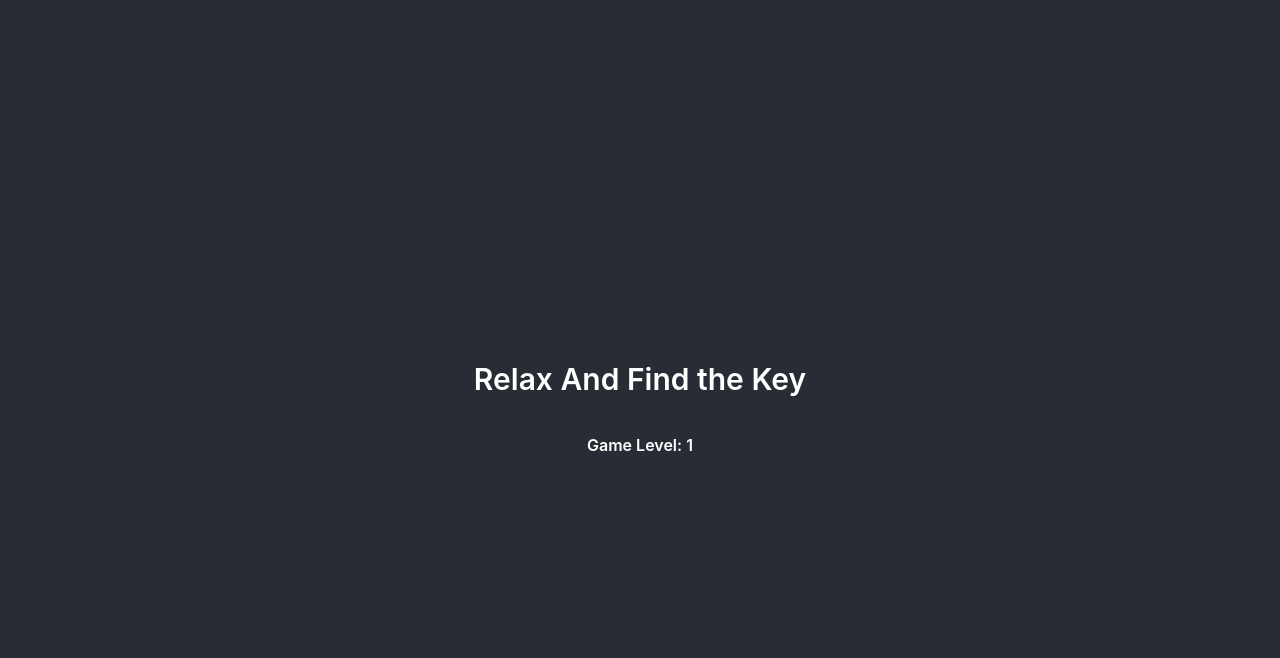
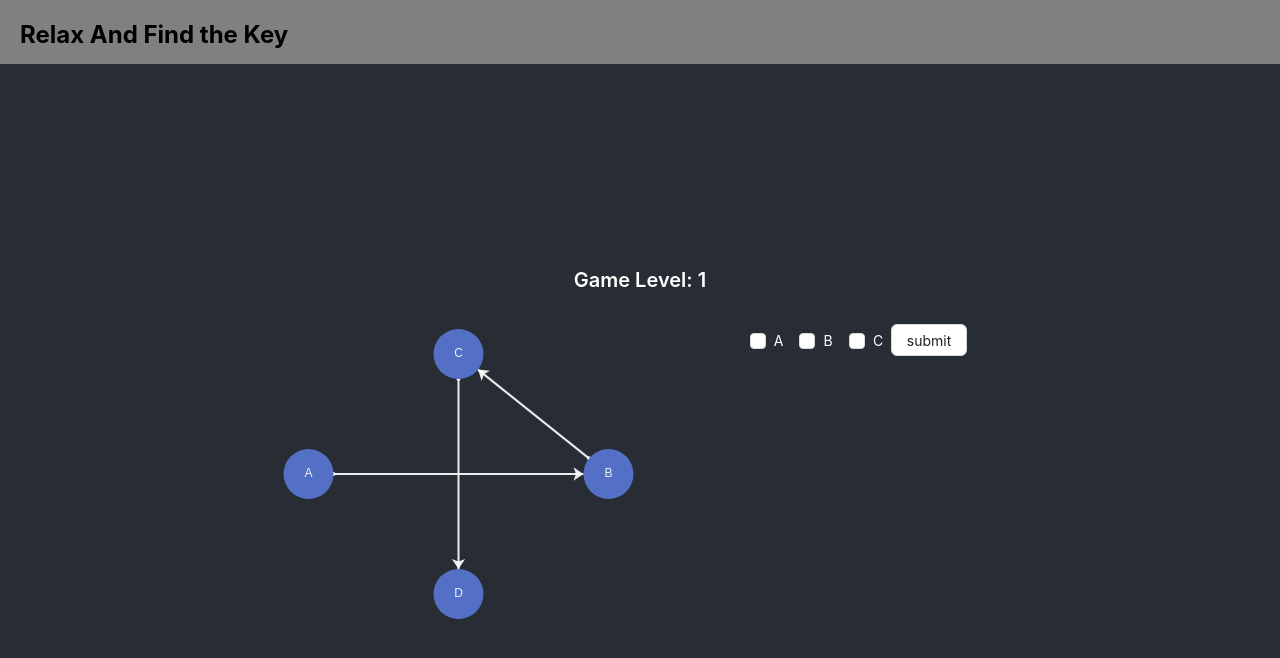
Before and after one commit to gdfy102217/CS5421-Project, a React (Create React App) app in the folder relax_frontend/: page /game/1 in a window 1280 px wide. Shown: the top 658 px of the page. Built offline with nearby package versions, Linux system fonts and the light colour scheme.

Commit message:
frontend graph feature added

```diff
--- a/relax_frontend/package.json
+++ b/relax_frontend/package.json
@@ -7,6 +7,8 @@
     "@testing-library/react": "^13.4.0",
     "@testing-library/user-event": "^13.5.0",
     "antd": "^5.15.3",
+    "echarts": "^5.5.0",
+    "echarts-for-react": "^3.0.2",
     "react": "^18.2.0",
     "react-dom": "^18.2.0",
     "react-router-dom": "^6.22.3",
--- a/relax_frontend/src/App.css
+++ b/relax_frontend/src/App.css
@@ -15,7 +15,8 @@
 
 .App-header {
   background-color: #282c34;
-  min-height: 100vh;
+  min-height: 92vh;
+  min-width: 100vh;
   display: flex;
   flex-direction: column;
   align-items: center;
@@ -41,4 +42,5 @@
   height: 10vh;
   width: 30vh;
   margin: 20px;
+  font-size: 30;
 }
--- /dev/null
+++ b/relax_frontend/src/components/Header.jsx
@@ -0,0 +1,16 @@
+import React from "react";
+
+export const Header = () => {
+  return (
+    <div style={{ minHeight: '8vh', background: 'grey' }}>
+      <header>
+        <div style={{ position: 'fixed', marginLeft: 20 }}>
+          <h2>Relax And Find the Key</h2>
+        </div>
+        {/* <div style={{ position: 'fixed', marginLeft: 1800 }}>
+          <h2>Team 8</h2>
+        </div> */}
+      </header>
+    </div>
+  );
+}
--- /dev/null
+++ b/relax_frontend/src/layout/MainLayout.jsx
@@ -0,0 +1,13 @@
+import React from "react";
+import { Header } from "../components/Header";
+
+export const MainLayout = ({ children }) => {
+  return (
+    <>
+      <Header />
+      <div>
+        {children}
+      </div>
+    </>
+  );
+}
--- a/relax_frontend/src/pages/GamePage.jsx
+++ b/relax_frontend/src/pages/GamePage.jsx
@@ -1,18 +1,139 @@
-import React from 'react';
-import { Typography } from "antd";
+import React, { useState } from 'react';
+import { Row, Col, Typography, Checkbox, Button } from "antd";
 import { useParams } from "react-router-dom";
+import { MainLayout } from '../layout/MainLayout';
+import { functionalDependencies } from '../utils/dummyData';
+// import * as echarts from 'echarts';
+import ReactECharts from 'echarts-for-react';
 
 export const GamePage = (props) => {
+  const [checkedValues, setCheckedValues] = useState();
+  const candidateKeys = ['A', 'B', 'C'];
+
+  const onChange = (checkedValues) => {
+    setCheckedValues(checkedValues);
+  };
+
+  const onSubmit = () => {
+    console.log(checkedValues);
+  }
+
   var { level } = useParams();
+
+  // Draw the chart
+  const option = {
+    // title: {
+    //   text: 'Functional Dependency Graph',
+    // },
+    tooltip: {},
+    animationDurationUpdate: 1500,
+    animationEasingUpdate: 'quinticInOut',
+    series: [
+      {
+        type: 'graph',
+        layout: 'none',
+        symbolSize: 50,
+        roam: true,
+        label: {
+          show: true
+        },
+        edgeSymbol: ['circle', 'arrow'],
+        edgeSymbolSize: [4, 10],
+        edgeLabel: {
+          fontSize: 20
+        },
+        data: [
+          {
+            name: 'A',
+            x: 300,
+            y: 300
+          },
+          {
+            name: 'B',
+            x: 800,
+            y: 300
+          },
+          {
+            name: 'C',
+            x: 550,
+            y: 100
+          },
+          {
+            name: 'D',
+            x: 550,
+            y: 500
+          }
+        ],
+        links: [
+          {
+            source: 'A',
+            target: 'B'
+          },
+          {
+            source: 'B',
+            target: 'C'
+          },
+          {
+            source: 'C',
+            target: 'D'
+          }
+        ],
+        lineStyle: {
+          opacity: 0.9,
+          width: 2,
+          curveness: 0,
+          color: 'white'
+        }
+      }
+    ]
+  };
+
   return (
-    <div className="App-header">
-      <Typography.Title level={2} style={{ color: 'white' }}>
-        Relax And Find the Key
-      </Typography.Title>
+    <MainLayout>
+      <div className="App-header">
+        <Typography.Title level={4} style={{ color: 'white' }}>
+          Game Level: {level}
+        </Typography.Title>
+        <Row justify='center' style={{ marginTop: 20, minWidth: '100vh' }}>
+          <Col flex={2}>
+          <ReactECharts option={option} />
+            {/* {
+              functionalDependencies.easy.map((fd) =>
+                <div>
+                  <Typography.Text level={4} style={{ color: 'white' }}>
+                    {fd.determinant + ' -> ' + fd.dependend}
+                  </Typography.Text>
+                </div>
+              )
+            } */}
+          </Col>
 
-      <Typography.Title level={5} style={{ color: 'white' }}>
-        Game Level: {level}
-      </Typography.Title>
-    </div>
+          <Col flex={2}>
+            <Checkbox.Group style={{ color: 'white' }} onChange={onChange} >
+              {
+                candidateKeys.map((ck, key) =>
+                  <Row>
+                    <Col span={24}>
+                      <Checkbox value={ck}>
+                        <Typography.Text level={4} style={{ color: 'white' }}>
+                          {ck}
+                        </Typography.Text>
+                      </Checkbox>
+                    </Col>
+                  </Row>
+                )
+              }
+            </Checkbox.Group>
+            <Button onClick={onSubmit}>
+            submit
+          </Button>
+          </Col>
+          <br />
+
+        </Row>
+
+
+      </div>
+    </MainLayout>
   );
 }
--- a/relax_frontend/src/pages/HomePage.jsx
+++ b/relax_frontend/src/pages/HomePage.jsx
@@ -2,13 +2,15 @@ import React from 'react';
 import { Button, Typography } from "antd";
 import { useNavigate } from 'react-router-dom';
 import { difficultyLevels } from '../utils/dummyData';
+import { MainLayout } from '../layout/MainLayout';
 
 export const HomePage = () => {
   const navigate = useNavigate();
   return (
+    <MainLayout>
     <div className="App-header">
       <Typography.Title level={2} style={{ color: 'white' }}>
-        Relax And Find the Key
+        Welcome!
       </Typography.Title>
       <Typography.Title level={5} style={{ color: 'white' }}>
         Please choose your difficulty level
@@ -19,5 +21,6 @@ export const HomePage = () => {
         </Button>)
       )}
     </div>
+    </MainLayout>
   );
 }
--- a/relax_frontend/src/utils/dummyData.js
+++ b/relax_frontend/src/utils/dummyData.js
@@ -1 +1,17 @@
 export const difficultyLevels = ["Easy", "Medium", "Hard"]
+export const functionalDependencies = {
+  easy: [
+    {
+      determinant: 'A',
+      dependend: 'B',
+    },
+    {
+      determinant: 'B',
+      dependend: 'C',
+    },
+    {
+      determinant: 'C',
+      dependend: 'D',
+    }
+  ]
+}
```
Also changed, not shown: 1 other file (tests, documents, lock files or other folders).
